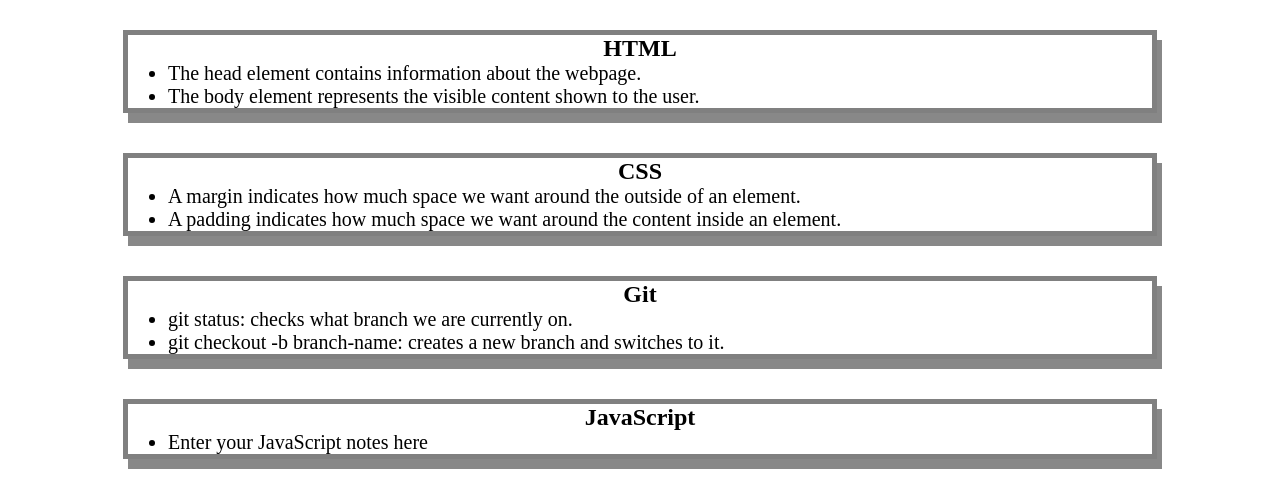
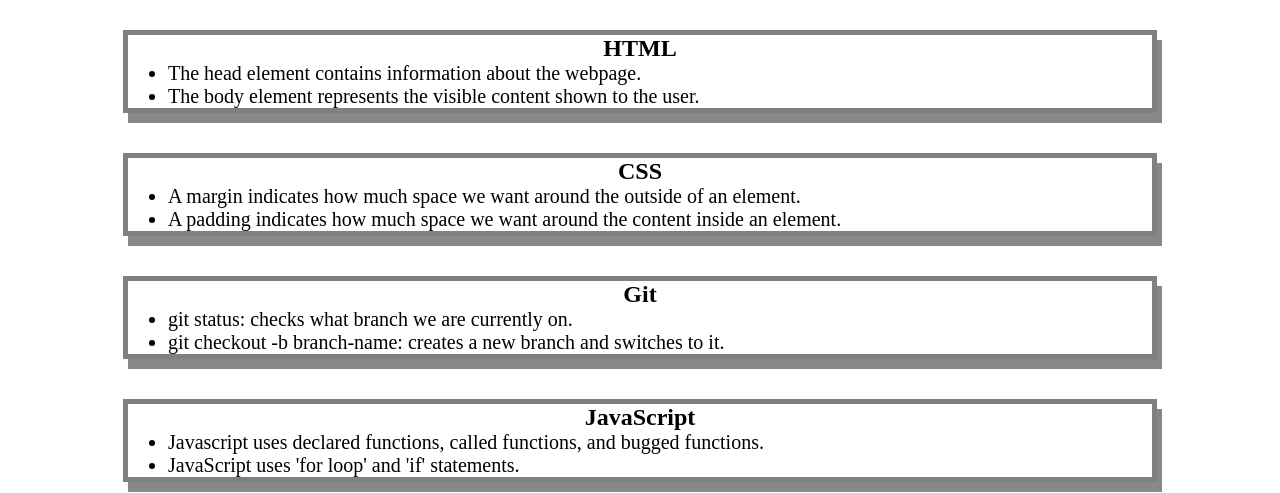
Before and after one commit to marywebby/prework-study-guide, a plain HTML site: page index.html in a window 1280 px wide. Shown: the part 130-623 px from the top of the page. Drawn offline with Linux system fonts and the light colour scheme.

```diff
--- a/assets/script.js
+++ b/assets/script.js
@@ -6,6 +6,7 @@
    console.log(topics[x]);
  }
 }
+
 function selectTopic() {
  if (randomTopic === 'HTML') {
    console.log("Let's study HTML!");
@@ -19,4 +20,8 @@
    console.log('Please try again!');
  }
 }
-  listTopics()
+
+console.log('Here are the topics we learned through Prework:');
+listTopics();
+console.log('Which topic should we study first?');
+selectTopic();
--- a/index.html
+++ b/index.html
@@ -41,7 +41,8 @@
       <section class="card" id="javascript-section">
         <h2>JavaScript</h2>
         <ul>
-          <li>Enter your JavaScript notes here</li>
+          <li>Javascript uses declared functions, called functions, and bugged functions.</li>
+          <li>JavaScript uses 'for loop' and 'if' statements.</li>
         </ul>
       </section>
     </main>
```
Also changed, not shown: 1 other file. Lines whose indentation alone changed are shown as unchanged.
